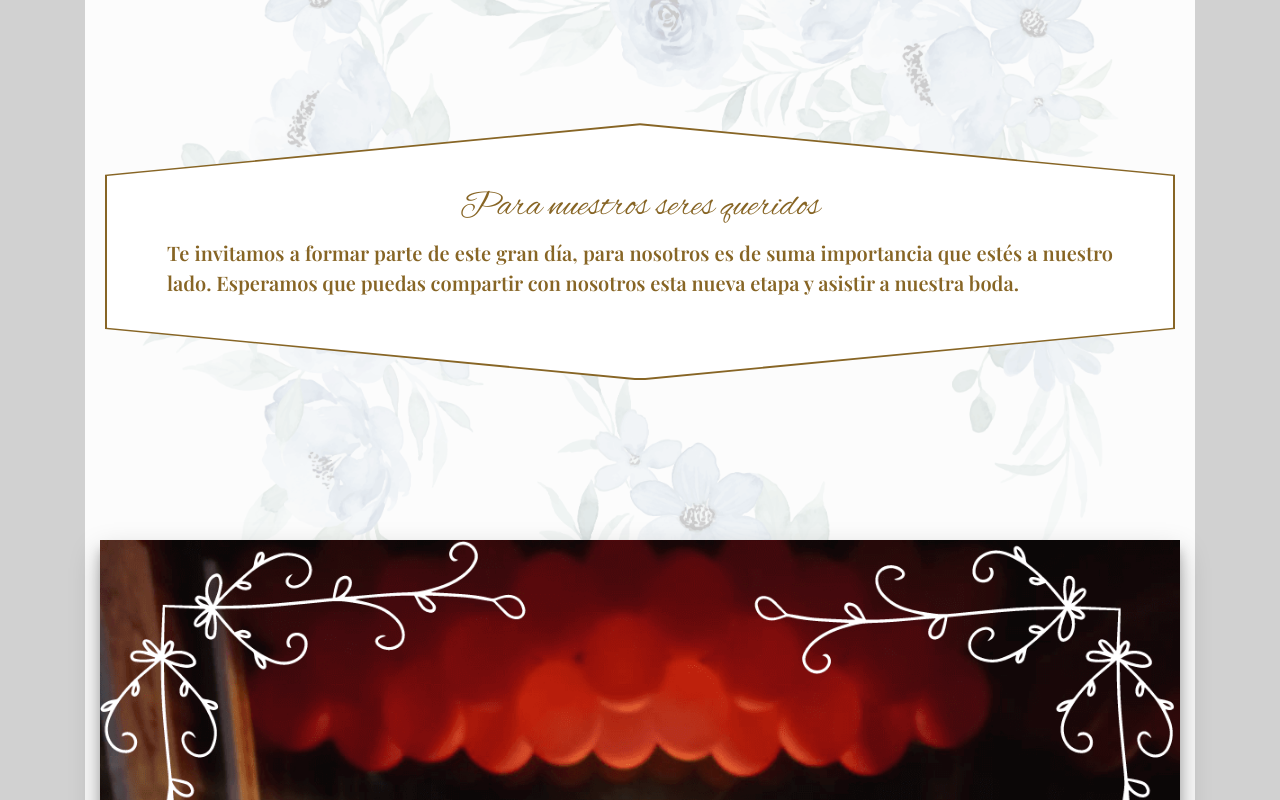
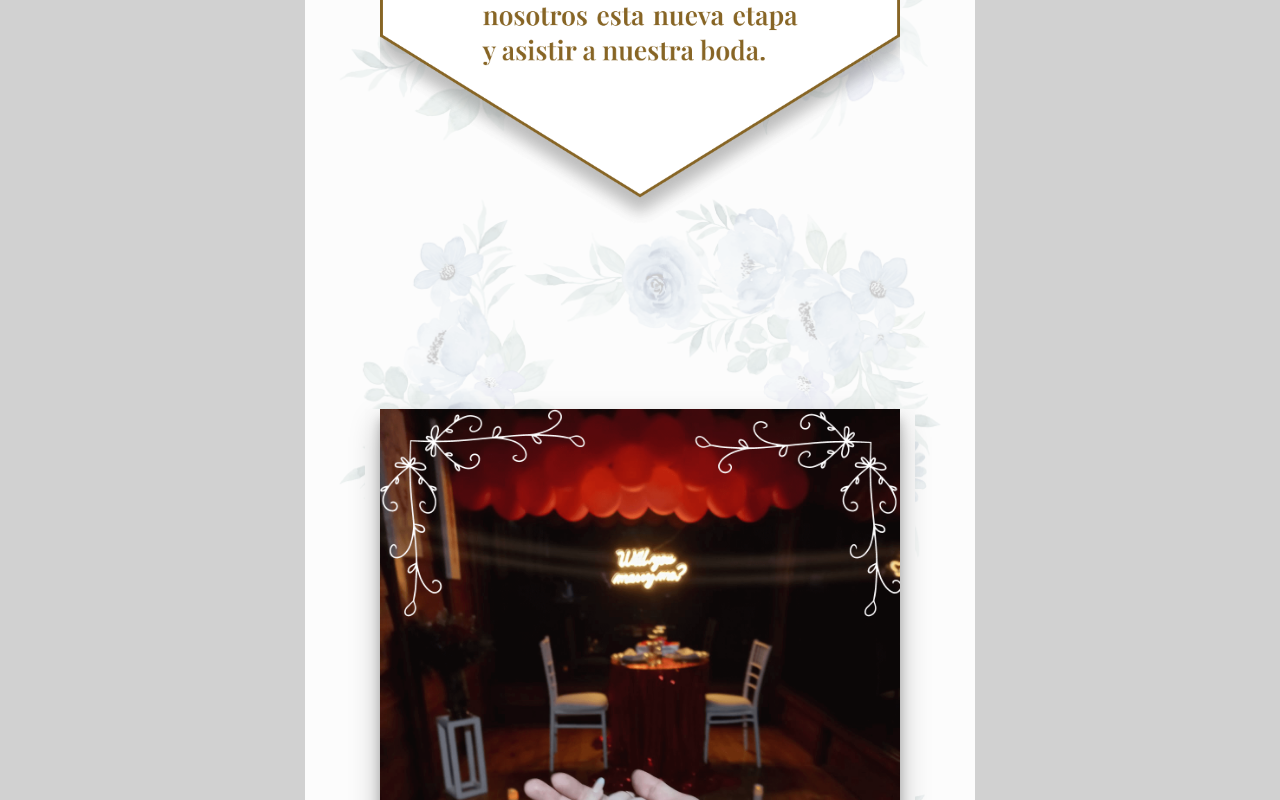
Before and after one commit to IgnacioRV23/bodaKWEN2WP.github.io, a plain HTML site: page index.html in a window 1280 px wide. Shown: the part 1860-2660 px from the top of the page. Drawn offline with nearby package versions, Linux system fonts and the light colour scheme; a web font is replaced by a local one.

Commit message:
Se realiza ajuste de interfaz en version de escritorio

```diff
--- a/index.html
+++ b/index.html
@@ -12,8 +12,8 @@
 </head>
 
 <body ondragstart="return false;" ondrop="return false;">
-    <div class="container">
-        <div class="main my-3">
+    <div class="container container_principal">
+        <div class="main my-3 px-lg-5">
             <div class="container_img1 container inicio">
                 <img src="scr/img/img1.png" alt="img1" class="img-fluid mt-5">
             </div>
@@ -34,17 +34,8 @@
                 </div>
             </div>
 
-            <div class="container_ficha reveal espacio">
-                <div class="ficha">
-                    <h1 class="text-center reveal">
-                        Para nuestros seres queridos
-                    </h1>
-
-                    <p class="text-justify reveal">
-                        Te invitamos a formar parte de este gran día, para nosotros es de suma importancia que estés a
-                        nuestro lado. Esperamos que puedas compartir con nosotros esta nueva etapa y asistir a nuestra boda.
-                    </p>
-                </div>
+            <div class="container_img1 container reveal espacio">
+                <img src="scr/img/cuadro-invitacion.png" alt="cuadro-invitacion" class="img-fluid">
             </div>
 
             <div class="container_img2 container reveal espacio">
--- a/style.css
+++ b/style.css
@@ -31,6 +31,10 @@ p {
 
 body {
     background-color: #D1D1D1;
+}
+
+.container_principal {
+    max-width: 700px;
 }
 
 .main {
```
Also changed, not shown: Frame3.png (added), scr/img/cuadro-invitacion.png (added).
